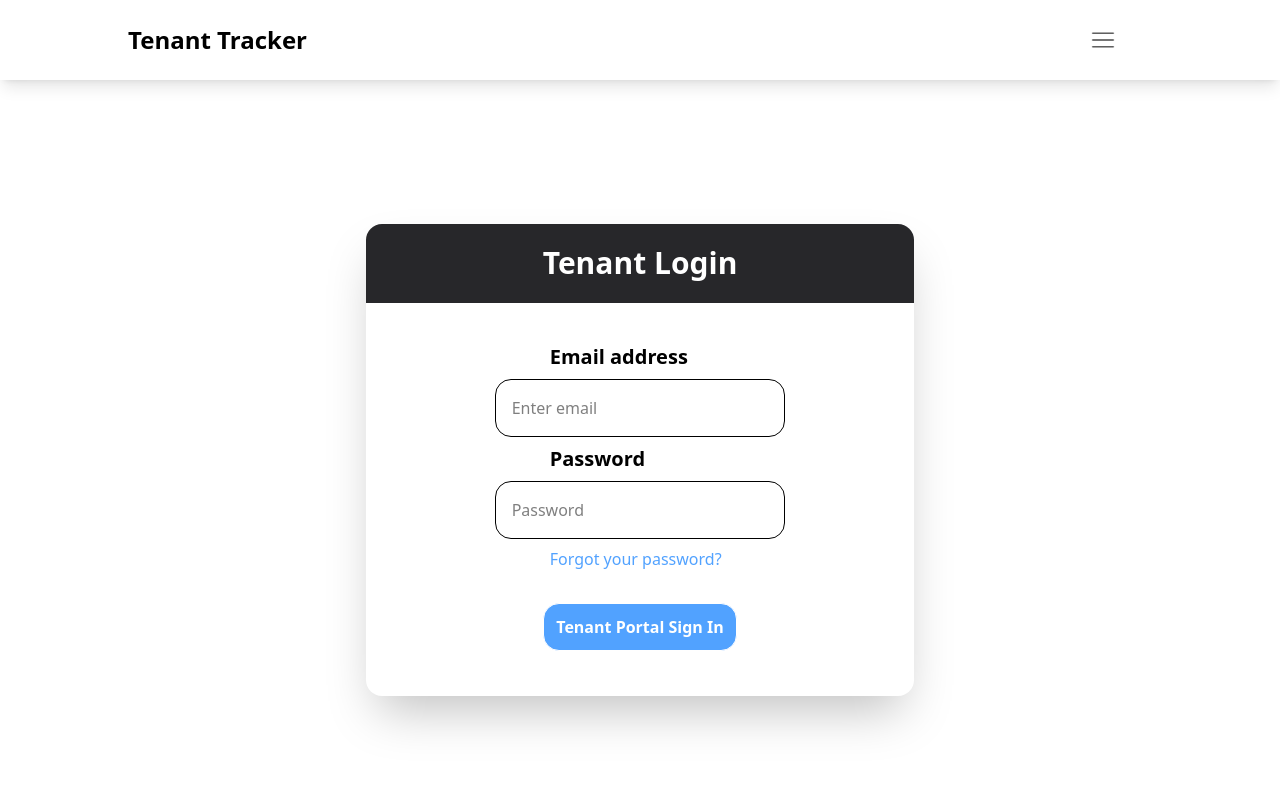
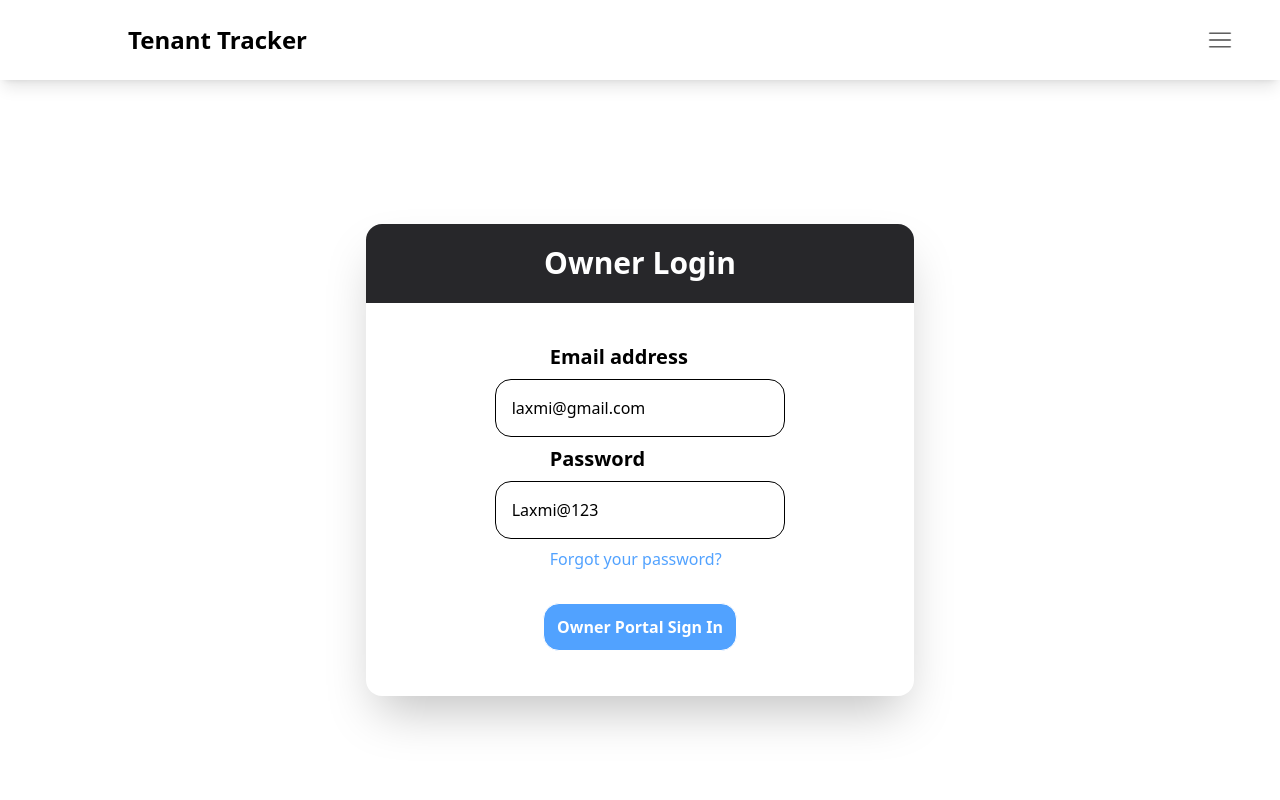
Before and after one commit to bhanuarya06/TenantTracker-Web, a React (Vite) app: page /login in a window 1280 px wide. Shown: the top 800 px of the page. Built offline with nearby package versions, Linux system fonts and the light colour scheme.

Commit message:
UserSlice Added and connected with Backend

```diff
--- a/src/App.jsx
+++ b/src/App.jsx
@@ -1,5 +1,5 @@
 import { BrowserRouter, Route, Routes } from "react-router-dom";
-import Body from "./Body";
+import Body from "./Body.jsx";
 import Login from "./Login";
 import Home from "./Home";
 import { Provider } from "react-redux";
@@ -12,8 +12,8 @@ function App() {
         <BrowserRouter basename="/">
           <Routes>
             <Route path="/" element={<Body />}>
+              <Route path="/" element={<Home />}></Route>
               <Route path="/login" element={<Login />}></Route>
-              <Route path="/" element={<Home />}></Route>
             </Route>
           </Routes>
         </BrowserRouter>
--- a/src/Body.jsx
+++ b/src/Body.jsx
@@ -3,9 +3,10 @@ import Footer from './Footer';
 import { Outlet } from 'react-router';
 
 const Body = () => {
+
   return (
     <div>
-      <Header></Header>
+      <Header />
       <Outlet />
       <Footer />
     </div>
--- a/src/Header.jsx
+++ b/src/Header.jsx
@@ -1,24 +1,36 @@
-import { useDispatch } from "react-redux";
+import { useDispatch, useSelector } from "react-redux";
 import { toggleMenu } from "../utils/Slices/MenuSlice";
 import { Link } from "react-router-dom";
-
+import MenuDropdown from "./MenuDropdown";
 
 const Header = () => {
+  const dispatch = useDispatch();
+  const showMenu = useSelector((store) => store?.menu?.showMenu);
+  const userFirstName = useSelector((store) => store?.user?.firstName);
 
-  const dispatch = useDispatch();
-
-  const handleMenuClick = ()=>{
+  const handleMenuClick = () => {
     dispatch(toggleMenu());
-  }
+  };
 
   return (
     <div className="">
       <div className="flex items-center justify-between shadow-lg h-20">
-        <Link to="/" className="font-bold text-2xl pl-32 py-4 w-5/6"><div >Tenant Tracker</div></Link>
-        <div className="w-1/6 p-4">
-          <img alt="Hamburger Logo" src="/threelines.png" className="flex items-center w-10 " onClick={handleMenuClick} ></img>
-        </div>
+        <Link to="/" className="font-bold text-2xl pl-32 py-4 w-5/7">
+          <div>Tenant Tracker</div>
+        </Link>
+        {userFirstName && (
+          <div className="font-bold flex justify-center text-lg w-1/7 p-4">
+            Welcome, {userFirstName}
+          </div>
+        )}
+        <img
+          alt="Hamburger Logo"
+          src="/threelines.png"
+          className=" w-10 mx-10"
+          onClick={handleMenuClick}
+        ></img>
       </div>
+      {showMenu && <MenuDropdown />}
     </div>
   );
 };
--- a/src/Home.jsx
+++ b/src/Home.jsx
@@ -5,8 +5,8 @@ import Ammenities from "./Ammenities";
 const Home = () => {
   return (
     <div>
-      <MainPageBackground></MainPageBackground>
-      <Ammenities></Ammenities>
+      <MainPageBackground />
+      <Ammenities />
     </div>
   );
 };
--- a/src/Login.jsx
+++ b/src/Login.jsx
@@ -1,19 +1,70 @@
-import React from "react";
+import React, { useState } from "react";
+import { useDispatch, useSelector } from "react-redux";
+import { updateUser } from "../utils/Slices/UserSlice";
+import { useNavigate } from "react-router";
 
 const Login = () => {
+  const dispatch = useDispatch();
+  const navigate = useNavigate();
+  const user = useSelector((store) => store.menu.loginUser);
+  const [email,setEmail] = useState("laxmi@gmail.com");
+  const [password,setPassword] = useState("Laxmi@123");
+
+  const handleFetchUser = async (event) => {
+    event.preventDefault();
+    const loggedInUser = await fetch(
+      `http://localhost:3000/${user}/auth/login`,
+      {
+        method: "POST",
+        headers: {
+          "Content-Type": "application/json",
+        },
+        body: JSON.stringify({ email, password }),
+        credentials: "include"
+      }
+    );
+    const userDetails = await loggedInUser.json();
+    dispatch(updateUser(userDetails));
+    navigate("/")
+
+  };
+
   return (
     <div className=" flex justify-center h-190">
       <div className="w-3/7 rounded-2xl text-center m-36 shadow-2xl">
-        <div className="p-2 font-bold text-3xl bg-zinc-800 rounded-t-2xl text-white h-1/6 flex items-center justify-center" >
-          Tenant Login
+        <div className="p-2 font-bold text-3xl bg-zinc-800 rounded-t-2xl text-white h-1/6 flex items-center justify-center">
+          {user === "tenant" ? "Tenant Login" : "Owner Login"}
         </div>
         <form className="h-5/6 p-8">
-          <h1 className="mt-2 text-left ml-38 my-2 font-bold text-xl">Email address</h1>
-          <input type="text" placeholder="Enter email" className="w-3/5 border border-1 p-4 rounded-2xl"></input>
+          <h1 className="mt-2 text-left ml-38 my-2 font-bold text-xl">
+            Email address
+          </h1>
+          <input
+            type="text"
+            placeholder="Enter email"
+            className="w-3/5 border-1 p-4 rounded-2xl"
+            onChange={(e)=>setEmail(e.target.value)}
+            value={email}
+          ></input>
           <h1 className="text-left ml-38 my-2 font-bold text-xl">Password</h1>
-          <input type="text" placeholder="Password" className=" w-3/5 border border-1 p-4 rounded-2xl"></input>
-          <p className="text-left ml-38 my-2 text-blue-400">Forgot your password?</p>
-          <button className="m-6 w-4/10 h-12 font-bold text-white rounded-2xl border border-1 bg-blue-400" >Tenant Portal Sign In</button>
+          <input
+            type="text"
+            placeholder="Password"
+            className=" w-3/5 border-1 p-4 rounded-2xl"
+            onChange={(e)=>setPassword(e.target.value)}
+            value={password}
+          ></input>
+          <p className="text-left ml-38 my-2 text-blue-400">
+            Forgot your password?
+          </p>
+          <button
+            className="m-6 w-4/10 h-12 font-bold text-white rounded-2xl border-1 bg-blue-400"
+            onClick={handleFetchUser}
+          >
+            {user === "tenant"
+              ? "Tenant Portal Sign In"
+              : "Owner Portal Sign In"}
+          </button>
         </form>
       </div>
     </div>
--- a/src/MainPageBackground.jsx
+++ b/src/MainPageBackground.jsx
@@ -1,13 +1,11 @@
-import { useSelector } from "react-redux";
+
 import MenuDropdown from "./MenuDropdown";
 
 const MainPageBackground = () => {
 
-  const showMenu = useSelector(store=>store?.menu?.showMenu)
+  return (
+    <div className="">
 
-  return (
-    <div className="relative">
-      {showMenu && <MenuDropdown />}
       <div className="">
         <img alg="bg-image" src="/bg-image.webp" className="" ></img>
       </div>
--- a/src/MenuDropdown.jsx
+++ b/src/MenuDropdown.jsx
@@ -1,6 +1,25 @@
+import { useDispatch, useSelector } from "react-redux";
 import { Link } from "react-router-dom";
+import { toggleMenu, whoIsUser } from "../utils/Slices/MenuSlice";
+import { removeUser } from "../utils/Slices/UserSlice";
 
 const MenuDropdown = () => {
+
+  const dispatch = useDispatch();
+  const user = useSelector(store=>store?.user)
+  const handleTenantLogin = ()=>{
+    dispatch(whoIsUser("tenant"));
+    dispatch(toggleMenu());
+  }
+  const handleOwnerLogin = ()=>{
+    dispatch(whoIsUser("owner"));
+    dispatch(toggleMenu());
+  }
+  const handleTenantLogout = ()=>{
+    dispatch(removeUser("owner"));
+    dispatch(toggleMenu());
+  }
+
   return (
     <div className="absolute pl-375 pt-1 ">
         <div className=" w-36 py-1 shadow-lg bg-white rounded-lg">
@@ -10,12 +29,16 @@ const MenuDropdown = () => {
               <li className="p-2 hover:bg-amber-400 text-md">Contact Us</li>
             </ul>
           </div>
-          <div className="p-2 hover:bg-amber-400 border-b-1 font-bold text-md border-slate-300">
-            <h1>Owner Log-in</h1>
+          {user === null ? (<><div className="p-2 hover:bg-amber-400 border-b-1 font-bold text-md border-slate-300">
+            <Link to="/login"><h1 onClick={handleOwnerLogin}>Owner Log-in</h1></Link>
           </div>
           <div className="p-2 hover:bg-amber-400 font-bold text-md">
-            <Link to="/login"><h1>Tenant Log-in</h1></Link>
-          </div>
+            <Link to="/login"><h1 onClick={handleTenantLogin}>Tenant Log-in</h1></Link>
+          </div></>) : (<div className="p-2 hover:bg-amber-400 font-bold text-md">
+            <Link to="/login"><h1 onClick={handleTenantLogout}>Logout</h1></Link>
+          </div>)}
+
+
         </div>
       </div>
   );
--- a/utils/Slices/MenuSlice.js
+++ b/utils/Slices/MenuSlice.js
@@ -4,13 +4,17 @@ const MenuSlice = createSlice({
   name: "menu",
   initialState: {
     showMenu: false,
+    loginUser: "owner",
   },
   reducers: {
     toggleMenu: (state) => {
       state.showMenu = !state.showMenu;
     },
+    whoIsUser: (state,action) => {
+      state.loginUser = action.payload;
+    },
   },
 });
 
-export const { toggleMenu } = MenuSlice.actions;
+export const { toggleMenu, whoIsUser } = MenuSlice.actions;
 export default MenuSlice.reducer;
--- /dev/null
+++ b/utils/Slices/UserSlice.js
@@ -0,0 +1,17 @@
+import { createSlice } from "@reduxjs/toolkit";
+
+const UserSlice = createSlice({
+    name : 'user',
+    initialState:null,
+    reducers:{
+        updateUser:(state,action)=>{
+            return action.payload;
+        },
+        removeUser:()=>{
+            return null;
+        }
+    }
+});
+
+export const {updateUser, removeUser} = UserSlice.actions;
+export default UserSlice.reducer;
--- a/utils/appStore.js
+++ b/utils/appStore.js
@@ -1,8 +1,10 @@
 import { configureStore } from "@reduxjs/toolkit";
 import MenuReducer from "../utils/Slices/MenuSlice";
+import UserReducer from "../utils/Slices/UserSlice";
 
 export const store = configureStore({
   reducer: {
     menu: MenuReducer,
+    user: UserReducer
   },
 });
```
